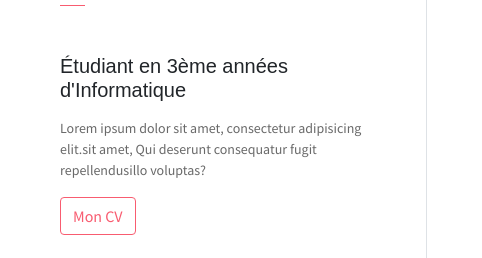
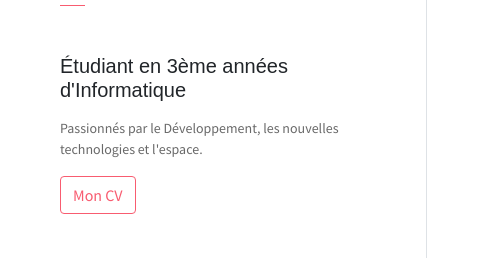
Before and after one commit to RMassip/RMassip.github.io, a website: page index.html in a window 1280 px wide. Shown: the part 814-1072 px from the top of the page, 0-482 px from the left. Drawn offline with Linux system fonts and the light colour scheme; some packages are replaced by stand-ins of ours; some icons are missing; files whose address does not match are found by name.

Commit message:
correctif

```diff
--- a/index.html
+++ b/index.html
@@ -112,7 +112,7 @@
                 <h3 class="font-weight-light">Qui je suis?</h3>
                 <span class="line mb-5"></span>
                 <h5 class="mb-3">Étudiant en 3ème années d'Informatique</h5>
-                <p class="mt-20">Lorem ipsum dolor sit amet, consectetur adipisicing elit.sit amet, Qui deserunt consequatur fugit repellendusillo voluptas?</p>
+                <p class="mt-20">Passionnés par le Développement, les nouvelles technologies et l'espace.</p>
                 <button class="btn btn-outline-danger"><i class="icon-down-circled2 "></i>Mon CV</button>
             </div>
             <div class="col-lg-4 about-card">
```
